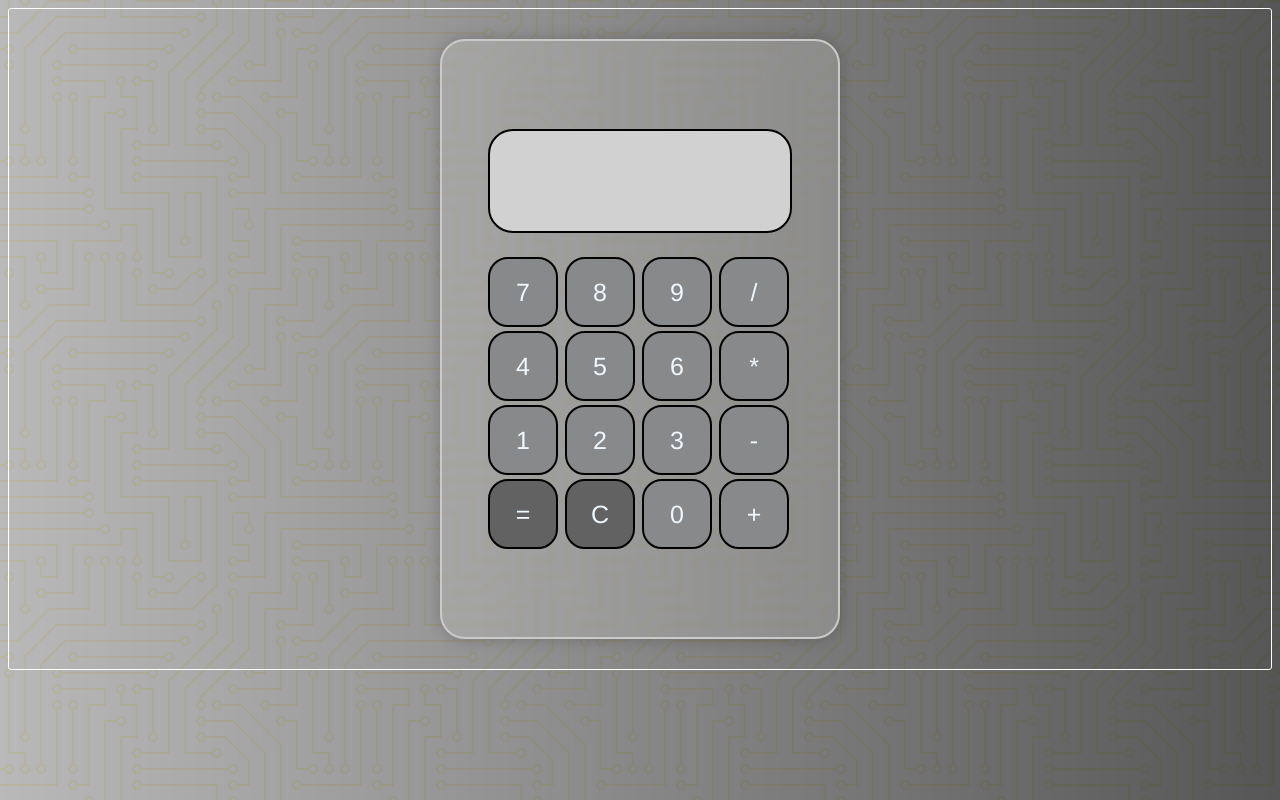
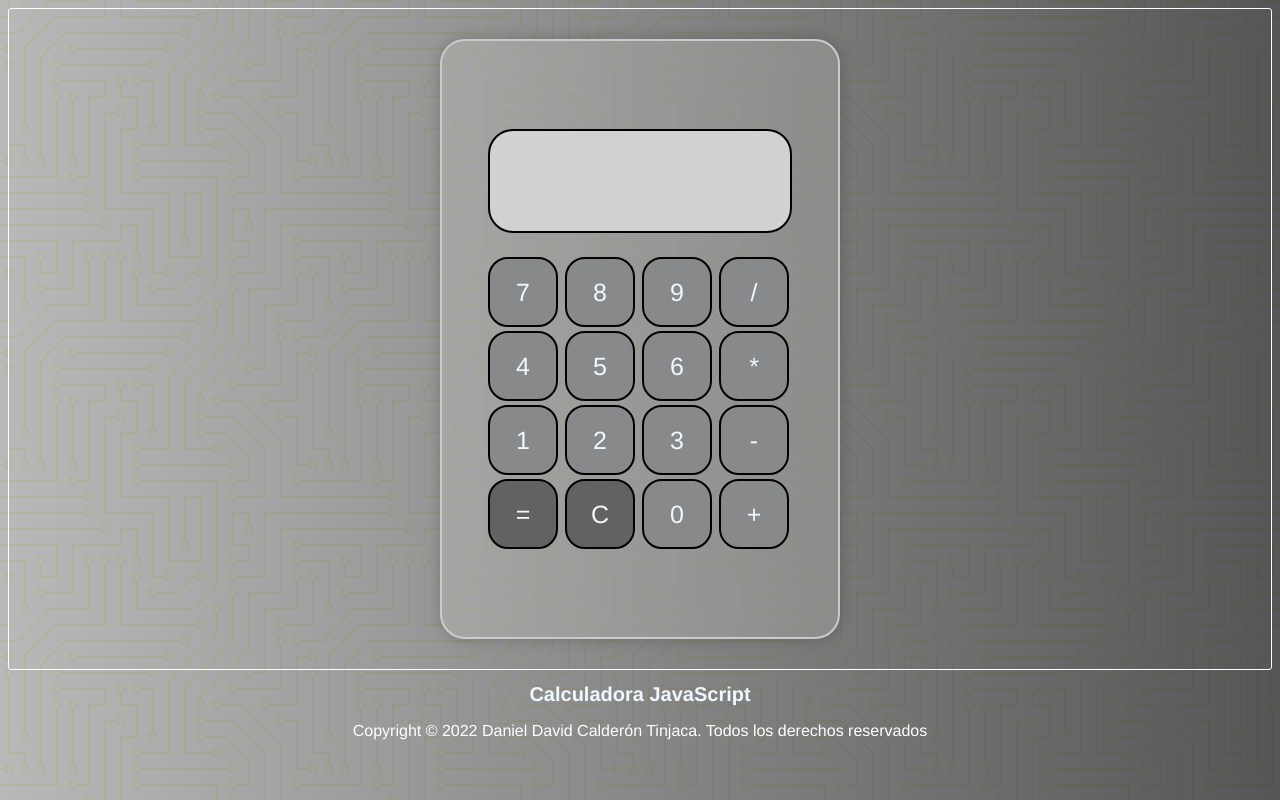
Before and after one commit to DanielDCT/Calculadora-JS, a plain HTML site: page index.html in a window 1280 px wide. Drawn offline with Linux system fonts and the light colour scheme.

Commit message:
Update index.html

```diff
--- a/index.html
+++ b/index.html
@@ -44,6 +44,10 @@
     </table>
     </div>
 
+    <div class="copyright">
+    <h1 class="titulo">Calculadora JavaScript</h1>
+        <p>Copyright © 2022 Daniel David Calderón Tinjaca. Todos los derechos reservados</p>
+    </div>
     <script src="calculadora.js"></script>
 </body>
 </html>
```
